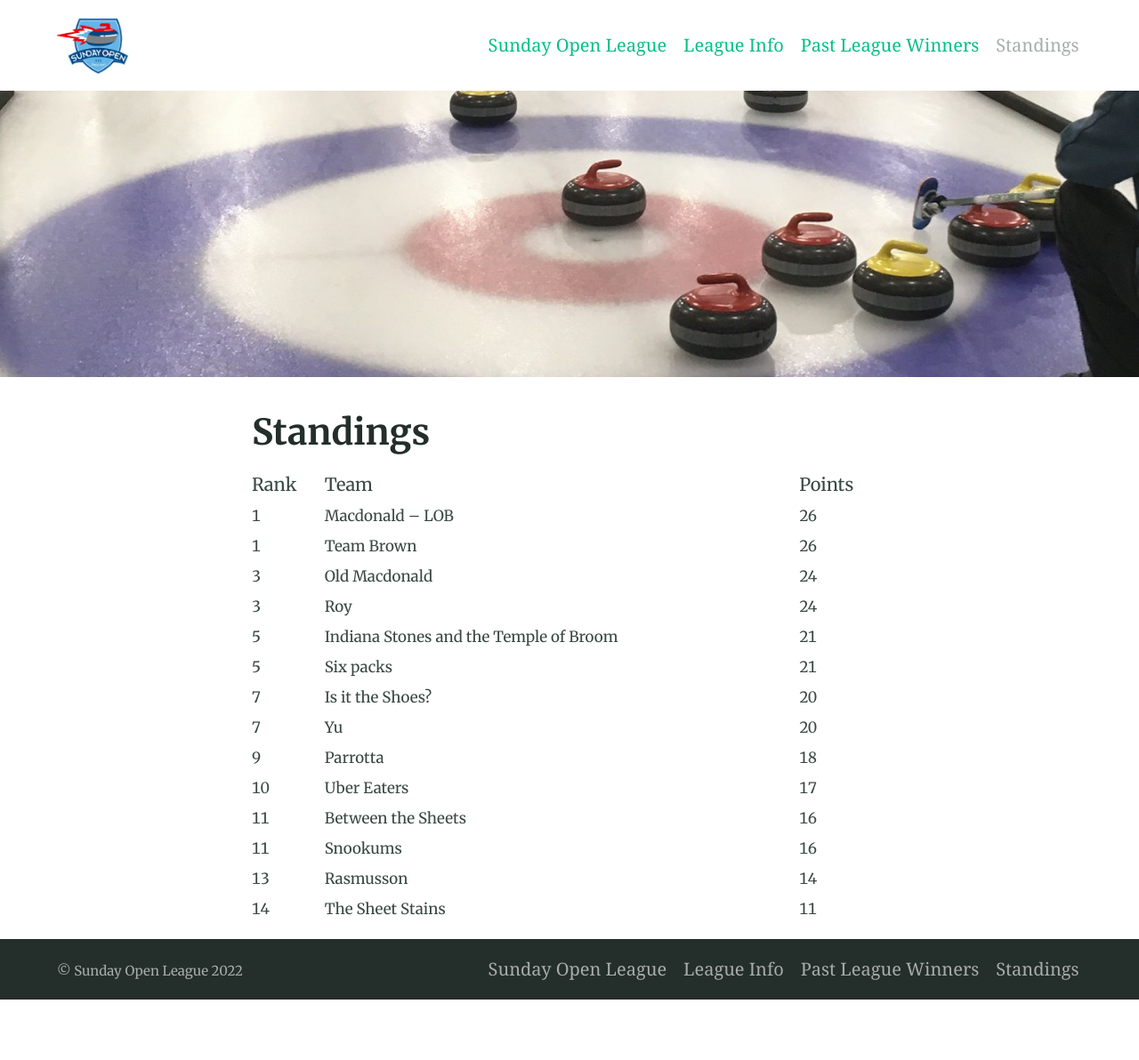
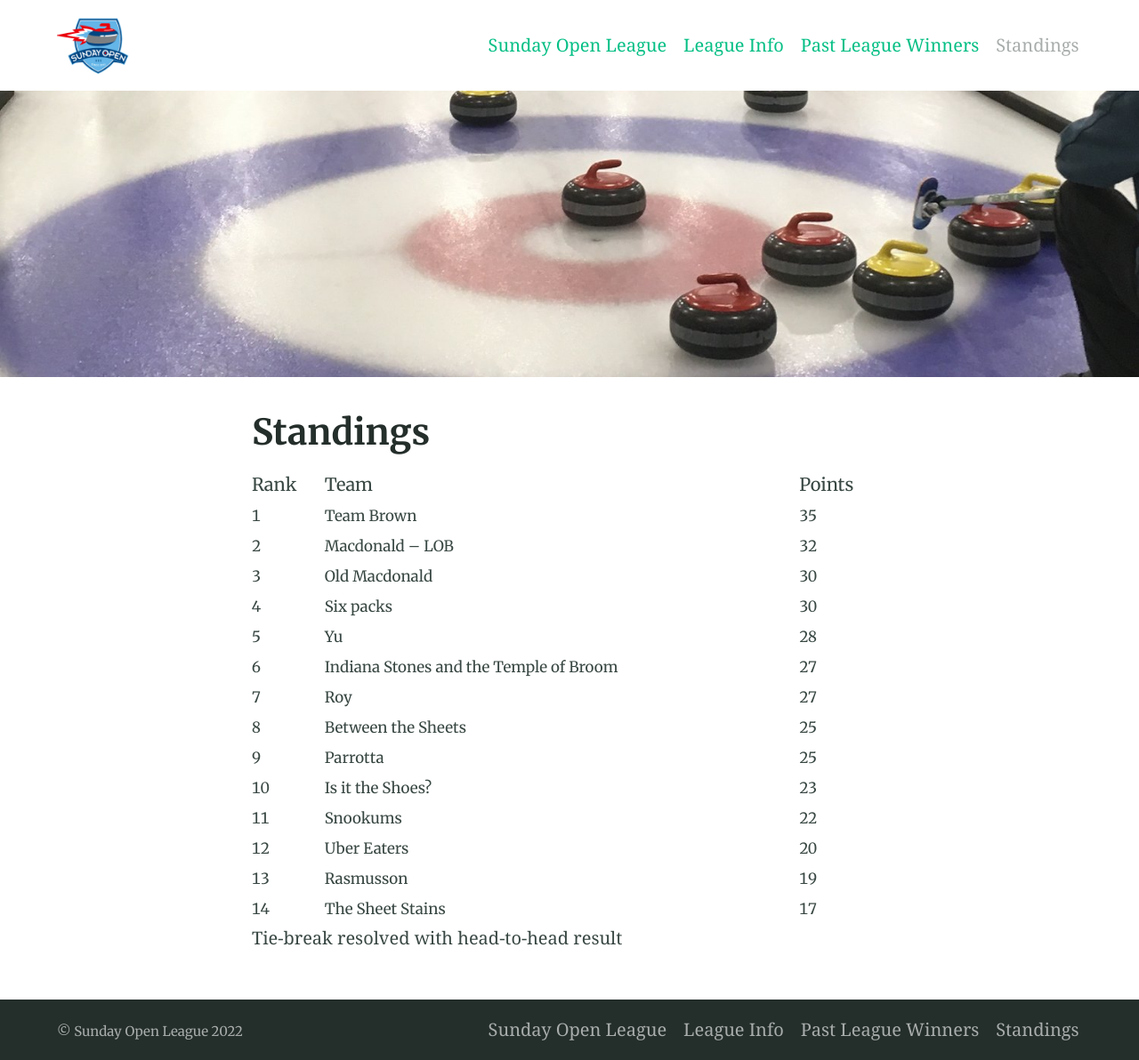
Before and after one commit to adsgray/testsite, a Jekyll site: the page built from standings.md, in a window 1280 px wide. Shown: the whole page at 89% size. Built offline with Jekyll 4.4.1, drawn with Linux system fonts in a browser that asks for light colours; before the commit the page ends 1124 px from its top, so only the background shows below that.

Commit message:
Update standings.md

```diff
--- a/standings.md
+++ b/standings.md
@@ -7,17 +7,19 @@ layout: page
 
 |Rank|Team|Points|
 |---|---|---|
-1|Macdonald – LOB|26
-1|Team Brown|26
-3|Old Macdonald|24
-3|Roy|24
-5|Indiana Stones and the Temple of Broom|21
-5|Six packs|21
-7|Is it the Shoes?|20
-7|Yu|20
-9|Parrotta|18
-10|Uber Eaters|17
-11|Between the Sheets|16
-11|Snookums|16
-13|Rasmusson|14
-14|The Sheet Stains|11
+1|Team Brown|35
+2|Macdonald – LOB|32
+3|Old Macdonald|30
+4|Six packs|30
+5|Yu|28
+6|Indiana Stones and the Temple of Broom|27
+7|Roy|27
+8|Between the Sheets|25
+9|Parrotta|25
+10|Is it the Shoes?|23
+11|Snookums|22
+12|Uber Eaters|20
+13|Rasmusson|19
+14|The Sheet Stains|17
+
+Tie-break resolved with head-to-head result
```
